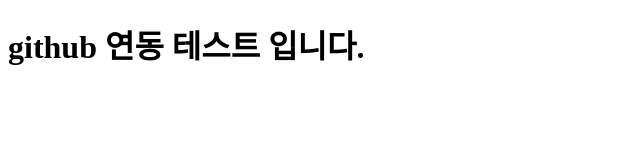
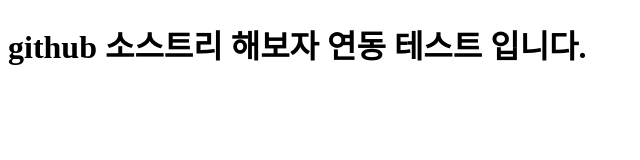
Before and after one commit to qufdbsk/git_final2, a plain HTML site: page index.html in a window 1280 px wide. Shown: the whole page, without its empty margins (0-640 px from the left). Drawn offline with Linux system fonts and the light colour scheme.

Commit message:
source tree

```diff
--- a/index.html
+++ b/index.html
@@ -7,6 +7,6 @@
     <title>Document</title>
 </head>
 <body>
-    <h1>github 연동 테스트 입니다.</h1>
+    <h1>github 소스트리 해보자 연동 테스트 입니다.</h1>
 </body>
 </html>
```
